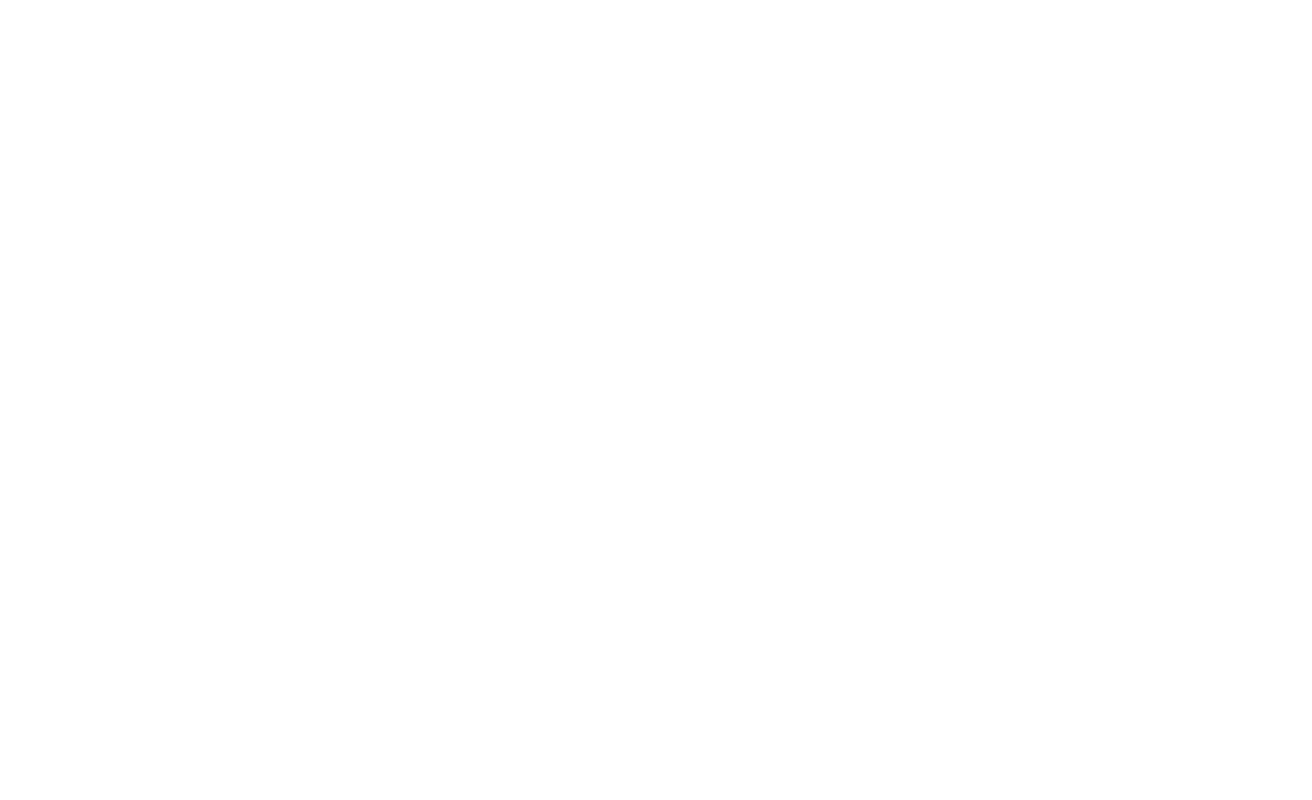
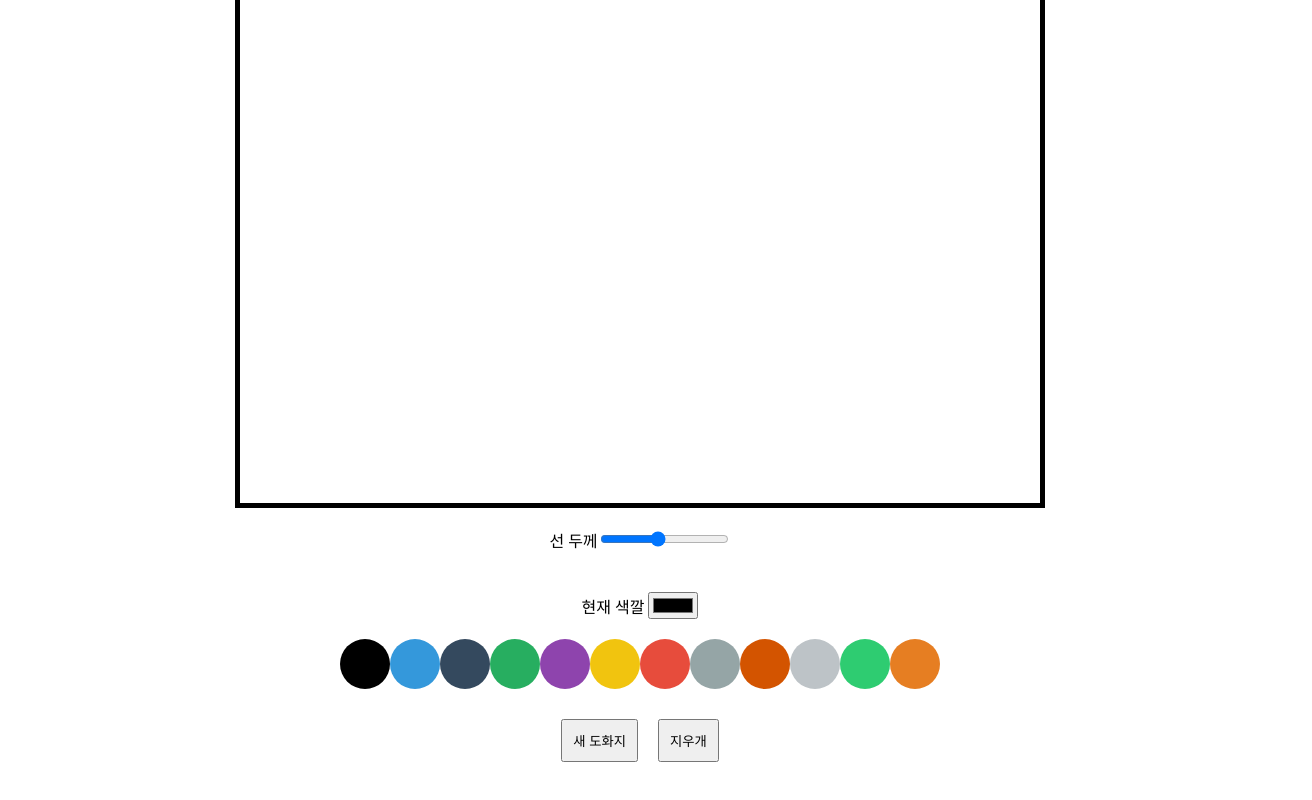
Before and after one commit to Dukapuri/Stufit, a Next.js app in the folder frontend/: page /Nextpage in a window 1280 px wide. Shown: the part 500-1300 px from the top of the page, 1312 px wide, since content can reach past the window. Before the commit the page ends 800 px from the top, so only its background shows below. Built offline with nearby package versions, Linux system fonts and the light colour scheme.

Commit message:
DrawCanvas
캔버스  기능 구현을 완료하여 learn page 완성

```diff
--- a/frontend/components/Class.js
+++ b/frontend/components/Class.js
@@ -3,7 +3,7 @@
 
 function Class(params) {
 
-    const colorList = ["#1abc9c","#3498db","#34495e","#27ae60","#8e44ad","#f1c40f","#e74c3c","#95a5a6","#d35400","#bdc3c7","#2ecc71","#e67e22"]
+    const colorList = ["#000000","#3498db","#34495e","#27ae60","#8e44ad","#f1c40f","#e74c3c","#95a5a6","#d35400","#bdc3c7","#2ecc71","#e67e22"]
     const CANVAS_HEIGHT = 800
     const CANVAS_WIDTH = 800
 
@@ -59,6 +59,11 @@
         getCtx.fillRect(0,0,CANVAS_WIDTH,CANVAS_HEIGHT);
     }
 
+    const eraserCanvas = (event) => {
+        getCtx.strokeStyle = "white";
+        setColor("#ffffff");
+        setPainting(false);
+    }
 
     return (
         <div className={styles.body}>
@@ -71,14 +76,19 @@
                 onMouseLeave={() => setPainting(false)}
                 >
             </canvas>
-            <input id='line-width' type='range' min="1" max="10" step="0.1" value={getWidth} onChange={handleWidthChange}/>
-            <input type="color" value={getColor}/>
+            <div className={styles.sizeBox}><span>선 두께</span><input id='line-width' type='range' min="1" max="10" step="0.1" value={getWidth} onChange={handleWidthChange}/></div>
+            <div className={styles.sizeBox}><span>현재 색깔</span> <input type="color" value={getColor}/></div>
+            <div className={styles.container}>
                 {colorList.map((color)=>{
                     return(
                         <div className={styles.colorOption} style={{backgroundColor : color}} data-color={color} onClick={handleColorChange}></div>
                     );
                 })}
-            <button id='destroy-btn' onClick={clearCanvas}>Destroy</button>
+            </div>
+            <div className={styles.sizeBox}>
+            <button id='destroy-btn' className={styles.sizeBox} onClick={clearCanvas}>새 도화지</button>
+            <button id='eraser-btn' className={styles.sizeBox} onClick={eraserCanvas}>지우개</button>
+            </div>
         </div>
     );
 }
--- a/frontend/components/MainOne.js
+++ b/frontend/components/MainOne.js
@@ -1,6 +1,7 @@
 import React from 'react';
 import styled from 'styled-components';
 import Router from "next/router";
+
 
 const moveRoute = () => {
     Router.push("/Nextpage")
--- a/frontend/components/header.js
+++ b/frontend/components/header.js
@@ -15,7 +15,6 @@
       </ul>
       <style jsx>{`
             .top-header {
-              position : fixed;
                z-index: 999;
                height:70px;
                width: 100%;
--- a/frontend/components/styles.module.css
+++ b/frontend/components/styles.module.css
@@ -6,7 +6,9 @@
 }
 
 .body {
+    padding-top: 100px;
     display: flex;
+    flex-direction: column;
     justify-content: center;
     align-items: center;
 }
@@ -16,3 +18,13 @@
     height: 50px;
     border-radius: 50%;
 }
+
+.container {
+    display: flex;
+    flex-direction: row;
+    justify-content: center;
+}
+.sizeBox {
+    padding: 10px;
+    margin: 10px;
+}
--- a/frontend/pages/Nextpage.js
+++ b/frontend/pages/Nextpage.js
@@ -1,10 +1,12 @@
 import React from "react";
 import Header from "../components/header";
+import Class from "../components/Class";
 
 const Nextpage = () => {
   return (
     <>
           <Header />
+          <Class></Class>
 
     </>
   );
--- a/frontend/pages/index.js
+++ b/frontend/pages/index.js
@@ -2,14 +2,13 @@
 import MainOne from '../components/MainOne';
 import MainTwo from '../components/MainTwo';
 import Scroll3 from "../components/Scroll3";
-import Class from '../components/Class';
 
 const Index = () => {
   return (
     <>
     <Header />
-    <MainOne />
-    <MainTwo />
+      <MainOne />
+      <MainTwo />
     <Scroll3/>
     </>
   );
```
Also changed, not shown: frontend/components/mainone.module.css (added), 1 other file (tests, documents, lock files or other folders).
